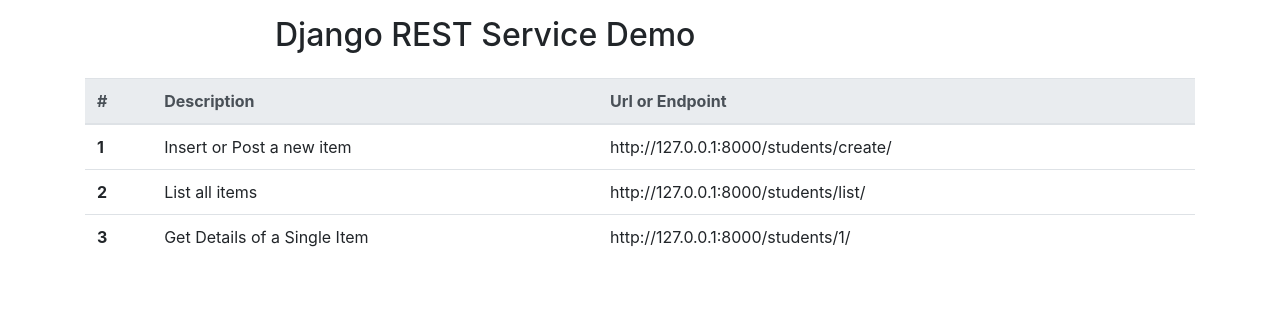
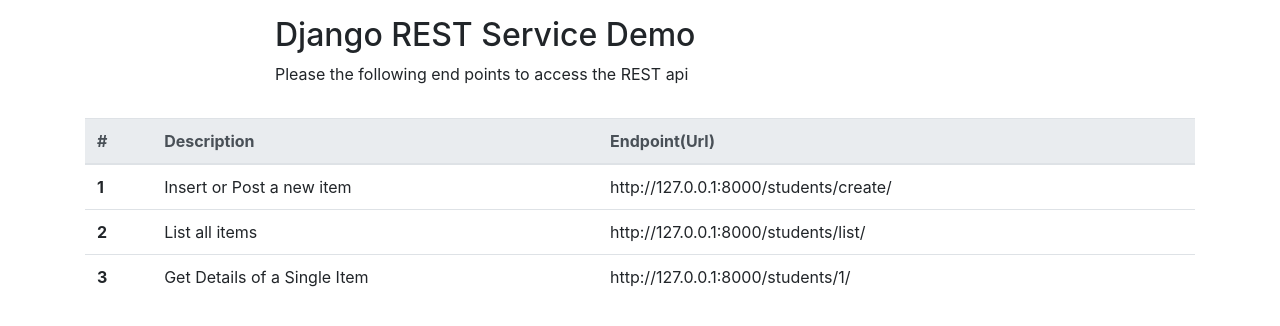
Before and after one commit to dawood26/demo_api, a Django app: page / in a window 1280 px wide. Shown: the top 326 px of the page. Run offline with Django 3.2, Linux system fonts and the light colour scheme; some libraries are stand-ins or nearby versions.

Commit message:
second commit

```diff
--- a/registration/templates/registration/about.html
+++ b/registration/templates/registration/about.html
@@ -9,6 +9,7 @@
     </div>
     <div class="col-sm-8">
      <p class="h2">Django REST Service Demo</p>
+      <p>Please the following end points to access the REST api</p>
     </div>
     <div class="col-sm-2">
 
@@ -23,7 +24,7 @@
     <tr>
       <th scope="col">#</th>
       <th scope="col">Description</th>
-      <th scope="col">Url or Endpoint</th>
+      <th scope="col">Endpoint(Url)</th>
 
     </tr>
   </thead>
```
